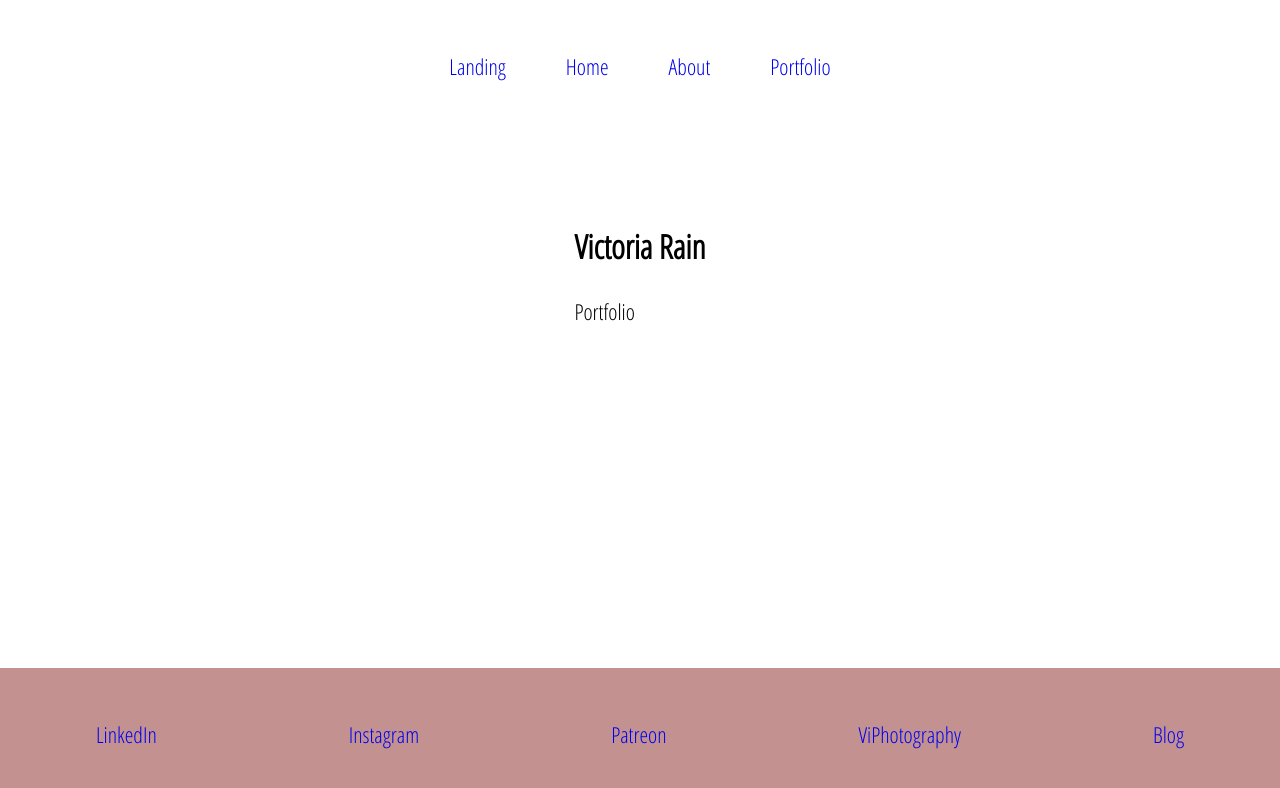
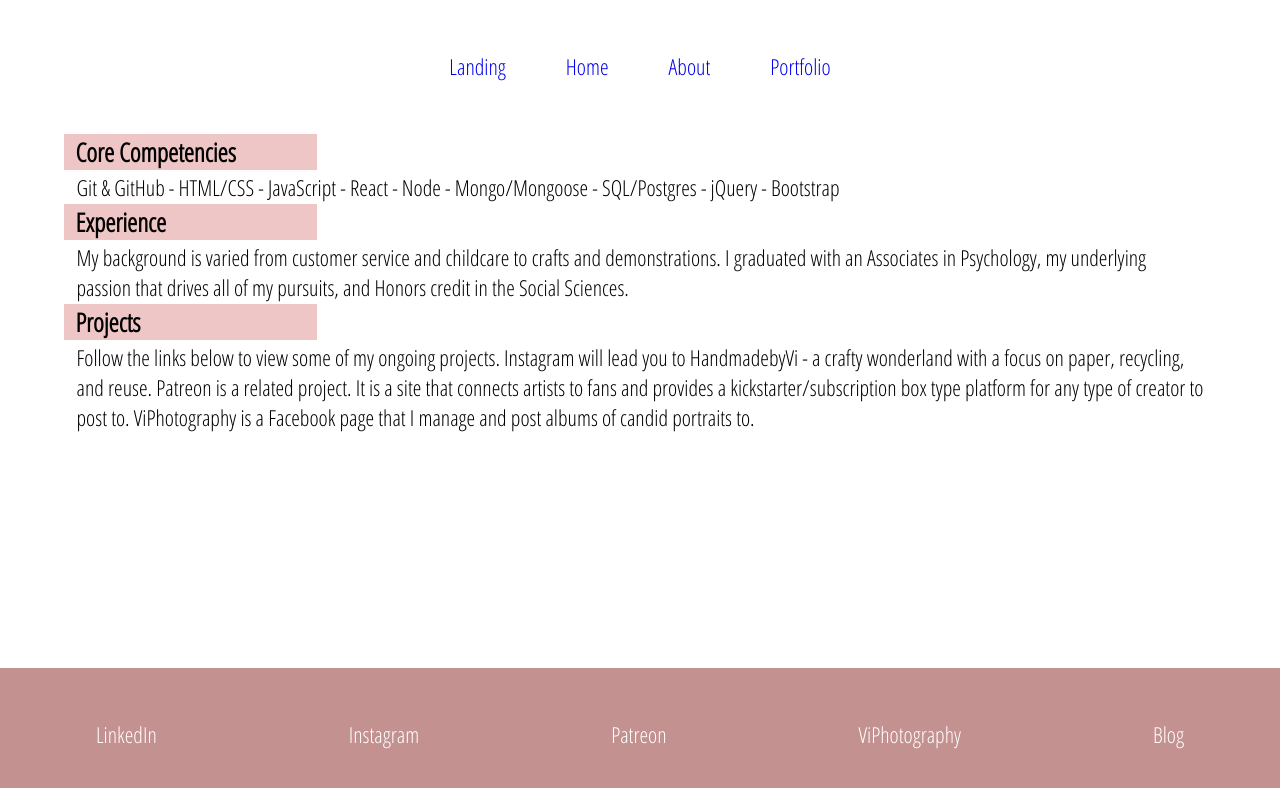
Before and after one commit to victoriarainc/portfolioapp, a React (Create React App) app: page /portfolio in a window 1280 px wide. Shown: the top 788 px of the page. Built offline with nearby package versions, Linux system fonts and the light colour scheme.

Commit message:
added content to Portfolio and adjusted global styling -need to fix active and hover states of header and footer

```diff
--- a/src/components/Portfolio.js
+++ b/src/components/Portfolio.js
@@ -11,9 +11,33 @@ export default class Portfolio extends Component {
 
         </div>
 
-        <div>
-        <h2>Victoria Rain</h2>
-        <p> Portfolio </p>
+        <div className="resume">
+          <h3> Core Competencies </h3>
+            <section className="bullet">
+             <p className="line">
+             Git & GitHub - HTML/CSS - JavaScript - React - Node - Mongo/Mongoose - SQL/Postgres - jQuery - Bootstrap
+             </p>
+            </section>
+
+          <h3> Experience </h3>
+            <p className="bullet">
+            My background is varied from customer service and childcare to crafts
+            and demonstrations. I graduated with an Associates in Psychology, my
+            underlying passion that drives all of my pursuits, and Honors credit
+            in the Social Sciences.
+            </p>
+
+          <h3> Projects </h3>
+            <p className="bullet">
+            Follow the links below to view some of my ongoing projects. Instagram
+            will lead you to HandmadebyVi - a crafty wonderland with a focus on
+            paper, recycling, and reuse. Patreon is a related project. It is a
+            site that connects artists to fans and provides a kickstarter/subscription
+            box type platform for any type of creator to post to. ViPhotography
+            is a Facebook page that I manage and post albums of candid portraits to.
+
+            </p>
+
         </div>
       </section>
     )
--- a/src/styles/index.css
+++ b/src/styles/index.css
@@ -12,12 +12,35 @@ body {
   font-size: 22px;
 }
 
+h2 {
+  background-color: #efc6c6;
+  padding: 0 1%;
+  width: 35%
+}
+
+h3 {
+  background-color: #efc6c6;
+  width: 20%;
+  padding: 0 1%;
+  margin: 2px 0;
+}
+
+p {
+  padding: 0 1%;
+  margin: 1px 1px;
+}
+
  /*============= NAV/HEADER =================*/
 header {
   display: flex;
   justify-content: center;
   padding: 4% 0;
   width: 100%;
+  color: #efc6c6;
+}
+
+header a:visited {
+  color: #c49191;
 }
 
 .link {
@@ -28,7 +51,7 @@ header {
 .body {
   display: flex;
   justify-content: center;
-  padding: 5%;
+  padding: 0 5%;
 }
 
 /*======== CONTACT/FOOTER ============*/
@@ -40,5 +63,16 @@ footer {
   bottom: 0;
   width: 100%;
   justify-content: space-around;
+}
+
+footer a {
   color: white;
 }
+
+ /*--------- portfolio --------*/
+.portfolio {
+  display: flex;
+  flex-direction: column;
+  justify-content: flex-start;
+  width: 100%;
+}
```
